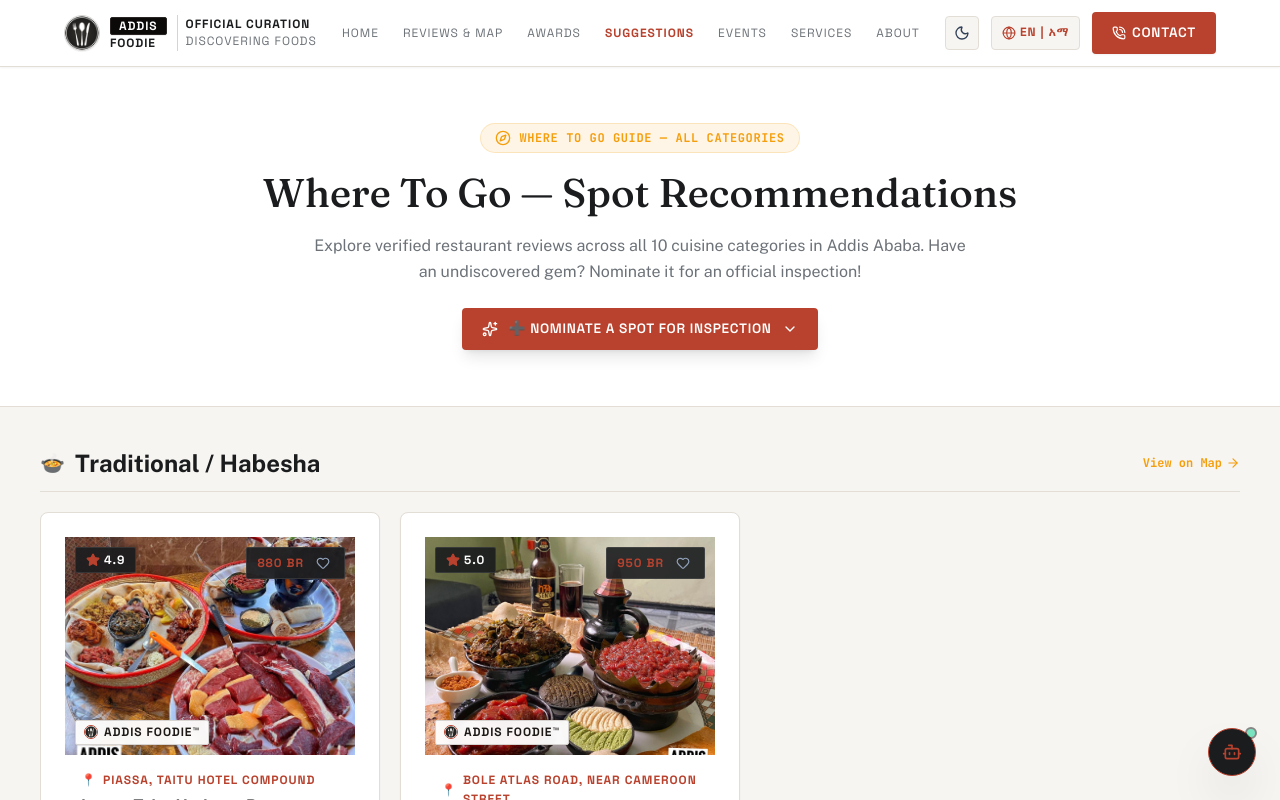
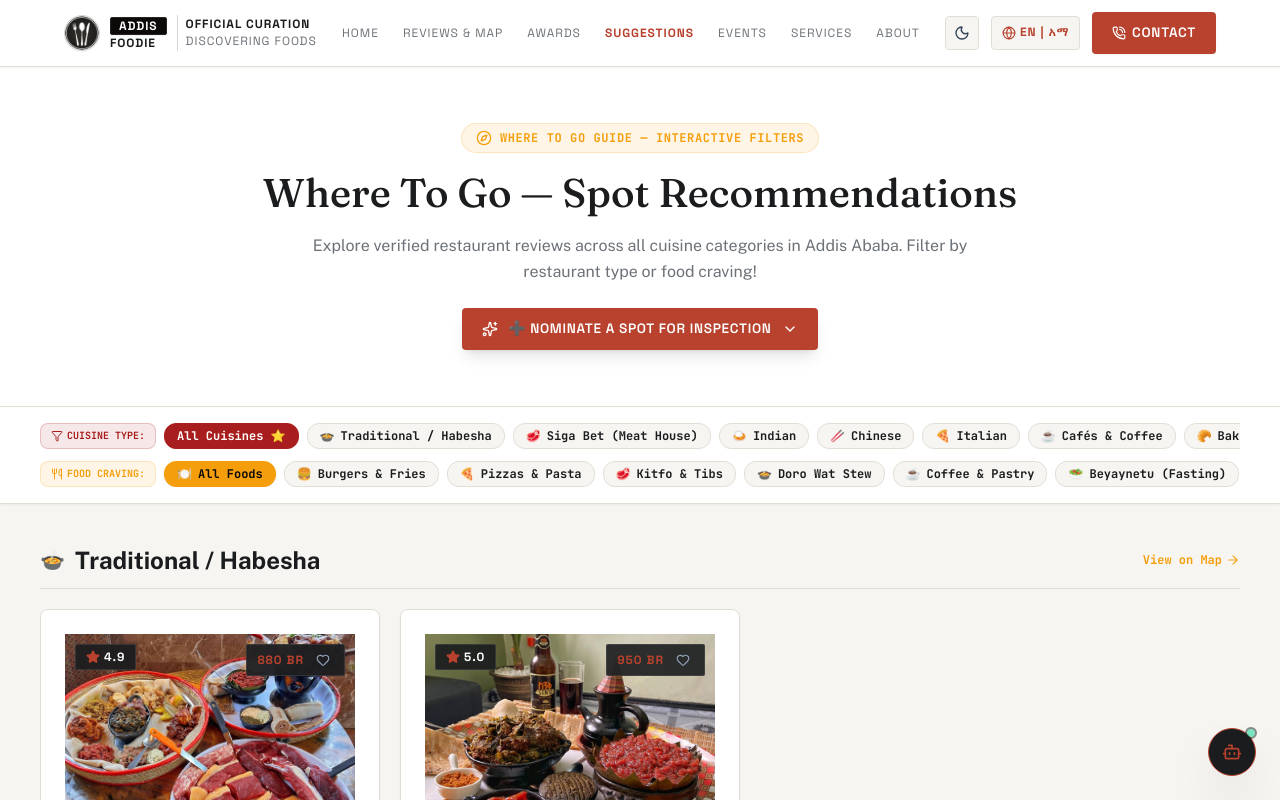
Before and after one commit to Moss-kk/Addis_Foodie, a Next.js app: page /suggestions in a window 1280 px wide. Shown: the top 800 px of the page. Built offline with nearby package versions, Linux system fonts and the light colour scheme.

Commit message:
Add close-up street map zoom level 14 with district jump chips (Bole, Kazanchis, Piassa, Sarbet), implement interactive dual category filters on Suggestions page, and update awards logo asset

```diff
--- a/src/app/suggestions/page.tsx
+++ b/src/app/suggestions/page.tsx
@@ -1,6 +1,6 @@
 'use client';
 
-import React, { useState } from 'react';
+import React, { useState, useMemo } from 'react';
 import Link from 'next/link';
 import Image from 'next/image';
 import {
@@ -11,7 +11,9 @@ import {
   ChevronDown,
   ChevronUp,
   Compass,
-  ArrowRight
+  ArrowRight,
+  Filter,
+  Utensils
 } from 'lucide-react';
 import Header from '../../components/Header';
 import Footer from '../../components/Footer';
@@ -28,6 +30,10 @@ export default function SuggestionsPage() {
 
   const [isFormOpen, setIsFormOpen] = useState(false);
   const [modalPost, setModalPost] = useState<FoodPost | null>(null);
+
+  // Interactive Filter States
+  const [selectedCuisineFilter, setSelectedCuisineFilter] = useState<string>('all');
+  const [selectedFoodFilter, setSelectedFoodFilter] = useState<string>('all');
 
   const [formData, setFormData] = useState({
     userName: '',
@@ -72,6 +78,41 @@ export default function SuggestionsPage() {
     }
   };
 
+  // Specific Food Item Categories List
+  const FOOD_ITEM_CATEGORIES = [
+    { id: 'all', label: 'All Foods', emoji: '🍽️' },
+    { id: 'burgers', label: 'Burgers & Fries', emoji: '🍔' },
+    { id: 'pizzas', label: 'Pizzas & Pasta', emoji: '🍕' },
+    { id: 'kitfo', label: 'Kitfo & Tibs', emoji: '🥩' },
+    { id: 'doro-wat', label: 'Doro Wat Stew', emoji: '🍲' },
+    { id: 'coffee', label: 'Coffee & Pastry', emoji: '☕' },
+    { id: 'beyaynetu', label: 'Beyaynetu (Fasting)', emoji: '🥗' },
+  ];
+
+  // Filter Categories synchronously based on user tab selection
+  const filteredCategories = useMemo(() => {
+    return CUISINE_CATEGORIES.filter((cat) => {
+      // Cuisine filter check
+      if (selectedCuisineFilter !== 'all') {
+        if (cat.slug.toLowerCase() !== selectedCuisineFilter.toLowerCase() && cat.id.toLowerCase() !== selectedCuisineFilter.toLowerCase()) {
+          return false;
+        }
+      }
+
+      // Food item filter check
+      if (selectedFoodFilter !== 'all') {
+        if (selectedFoodFilter === 'burgers' && !cat.slug.includes('burgers')) return false;
+        if (selectedFoodFilter === 'pizzas' && !cat.slug.includes('italian')) return false;
+        if (selectedFoodFilter === 'kitfo' && !cat.slug.includes('siga-bet') && !cat.slug.includes('traditional')) return false;
+        if (selectedFoodFilter === 'doro-wat' && !cat.slug.includes('traditional')) return false;
+        if (selectedFoodFilter === 'coffee' && !cat.slug.includes('cafes') && !cat.slug.includes('bakery')) return false;
+        if (selectedFoodFilter === 'beyaynetu' && !cat.slug.includes('fasting')) return false;
+      }
+
+      return true;
+    });
+  }, [selectedCuisineFilter, selectedFoodFilter]);
+
   return (
     <div
       className="flex flex-col min-h-screen transition-colors duration-300 pb-20 sm:pb-0 max-w-full overflow-x-hidden"
@@ -88,7 +129,7 @@ export default function SuggestionsPage() {
 
           <div className="inline-flex items-center gap-2 px-3.5 py-1.5 rounded-full text-xs font-mono font-bold uppercase tracking-wider bg-[#F59E0B]/10 text-[#F59E0B] border border-[#F59E0B]/20">
             <Compass className="w-4 h-4 text-[#F59E0B]" />
-            <span>{lang === 'AM' ? 'ወደ የት እንሂድ? የመመገቢያ ጥቆማዎች' : 'Where To Go Guide — All Categories'}</span>
+            <span>{lang === 'AM' ? 'ወደ የት እንሂድ? የመመገቢያ ጥቆማዎች' : 'Where To Go Guide — Interactive Filters'}</span>
           </div>
 
           <h1 className="font-syne font-black text-3xl sm:text-5xl text-[var(--text-primary)]">
@@ -98,7 +139,7 @@ export default function SuggestionsPage() {
           <p className="text-xs sm:text-sm font-body text-[var(--text-secondary)] leading-relaxed max-w-2xl">
             {lang === 'AM'
               ? 'በአዲስ ፉዲዎች የተመረጡ የክትፎ፣ የበርገር፣ የካፌ እና የቪገን ቦታዎች ጥቆማዎች። ድብቅ ቦታ ካለዎት ደግሞ ለቀጣይ ግምገማ ይጠቁሙን!'
-              : 'Explore verified restaurant reviews across all 10 cuisine categories in Addis Ababa. Have an undiscovered gem? Nominate it for an official inspection!'}
+              : 'Explore verified restaurant reviews across all cuisine categories in Addis Ababa. Filter by restaurant type or food craving!'}
           </p>
 
           {/* COLLAPSIBLE NOMINATION FORM TOGGLE BUTTON */}
@@ -115,6 +156,73 @@ export default function SuggestionsPage() {
             </span>
             {isFormOpen ? <ChevronUp className="w-4 h-4" /> : <ChevronDown className="w-4 h-4" />}
           </button>
+
+        </div>
+      </section>
+
+      {/* DUAL CLICKABLE SIDE-SCROLLABLE CATEGORY NAVIGATION BARS */}
+      <section className="w-full bg-[var(--bg-surface)] border-b border-[var(--border-subtle)] py-4 sticky top-14 z-20 shadow-xs">
+        <div className="site-container flex flex-col gap-3">
+
+          {/* BAR 1: BY CUISINE / RESTAURANT TYPE */}
+          <div className="flex items-center gap-2 overflow-x-auto no-scrollbar">
+            <span className="text-[10px] font-mono font-bold uppercase text-[#A81D1D] bg-[#A81D1D]/10 px-2.5 py-1 rounded-lg border border-[#A81D1D]/20 shrink-0 flex items-center gap-1">
+              <Filter className="w-3 h-3 text-[#A81D1D]" />
+              <span>Cuisine Type:</span>
+            </span>
+
+            <button
+              type="button"
+              onClick={() => setSelectedCuisineFilter('all')}
+              className={`px-3 py-1 rounded-xl text-xs font-mono font-bold transition-all shrink-0 cursor-pointer border ${
+                selectedCuisineFilter === 'all'
+                  ? 'bg-[#A81D1D] text-white border-[#A81D1D] shadow-xs'
+                  : 'bg-[var(--bg-app)] text-[var(--text-primary)] border-[var(--border-subtle)] hover:border-[#A81D1D]'
+              }`}
+            >
+              All Cuisines ⭐
+            </button>
+
+            {CUISINE_CATEGORIES.map((cat) => (
+              <button
+                key={cat.id}
+                type="button"
+                onClick={() => setSelectedCuisineFilter(cat.slug)}
+                className={`px-3 py-1 rounded-xl text-xs font-mono font-bold transition-all shrink-0 cursor-pointer flex items-center gap-1.5 border ${
+                  selectedCuisineFilter === cat.slug
+                    ? 'bg-[#A81D1D] text-white border-[#A81D1D] shadow-xs'
+                    : 'bg-[var(--bg-app)] text-[var(--text-primary)] border-[var(--border-subtle)] hover:border-[#A81D1D]'
+                }`}
+              >
+                <span>{cat.emoji}</span>
+                <span>{cat.label}</span>
+              </button>
+            ))}
+          </div>
+
+          {/* BAR 2: BY SPECIFIC FOOD ITEM */}
+          <div className="flex items-center gap-2 overflow-x-auto no-scrollbar">
+            <span className="text-[10px] font-mono font-bold uppercase text-[#F59E0B] bg-[#F59E0B]/10 px-2.5 py-1 rounded-lg border border-[#F59E0B]/20 shrink-0 flex items-center gap-1">
+              <Utensils className="w-3 h-3 text-[#F59E0B]" />
+              <span>Food Craving:</span>
+            </span>
+
+            {FOOD_ITEM_CATEGORIES.map((food) => (
+              <button
+                key={food.id}
+                type="button"
+                onClick={() => setSelectedFoodFilter(food.id)}
+                className={`px-3 py-1 rounded-xl text-xs font-mono font-bold transition-all shrink-0 cursor-pointer flex items-center gap-1.5 border ${
+                  selectedFoodFilter === food.id
+                    ? 'bg-[#F59E0B] text-zinc-950 border-[#F59E0B] shadow-xs'
+                    : 'bg-[var(--bg-app)] text-[var(--text-primary)] border-[var(--border-subtle)] hover:border-[#F59E0B]'
+                }`}
+              >
+                <span>{food.emoji}</span>
+                <span>{food.label}</span>
+              </button>
+            ))}
+          </div>
 
         </div>
       </section>
@@ -269,9 +377,27 @@ export default function SuggestionsPage() {
         </section>
       )}
 
-      {/* ALL 10 CUISINE CATEGORIES SIDE-SCROLLABLE REVIEWS */}
+      {/* FILTERED CATEGORIES SIDE-SCROLLABLE REVIEWS */}
       <main className="site-container py-10 flex flex-col gap-12 flex-1">
-        {CUISINE_CATEGORIES.map((cat) => {
+        {filteredCategories.length === 0 ? (
+          <div className="p-10 rounded-2xl bg-[var(--bg-surface)] border border-[var(--border-subtle)] text-center flex flex-col items-center gap-3">
+            <Utensils className="w-8 h-8 text-amber-500" />
+            <h3 className="font-syne font-bold text-lg text-[var(--text-primary)]">
+              No categories match your active filters
+            </h3>
+            <button
+              type="button"
+              onClick={() => {
+                setSelectedCuisineFilter('all');
+                setSelectedFoodFilter('all');
+              }}
+              className="mt-2 button-primary px-4 py-2 rounded-xl text-xs font-label uppercase text-white font-bold"
+            >
+              Reset Filters
+            </button>
+          </div>
+        ) : (
+          filteredCategories.map((cat) => {
             // Filter reviews for this category
             const categoryReviews = mockPosts.filter((p) => {
               const catLabel = cat.label.toLowerCase();
@@ -313,7 +439,8 @@ export default function SuggestionsPage() {
                 </div>
               </section>
             );
-        })}
+          })
+        )}
       </main>
 
       <Footer />
```
Also changed, not shown: src/components/GoogleAddisMap.tsx (+54 -9 lines), public/images/addisfoodie-awards-seal.png. Lines whose indentation alone changed are shown as unchanged.
